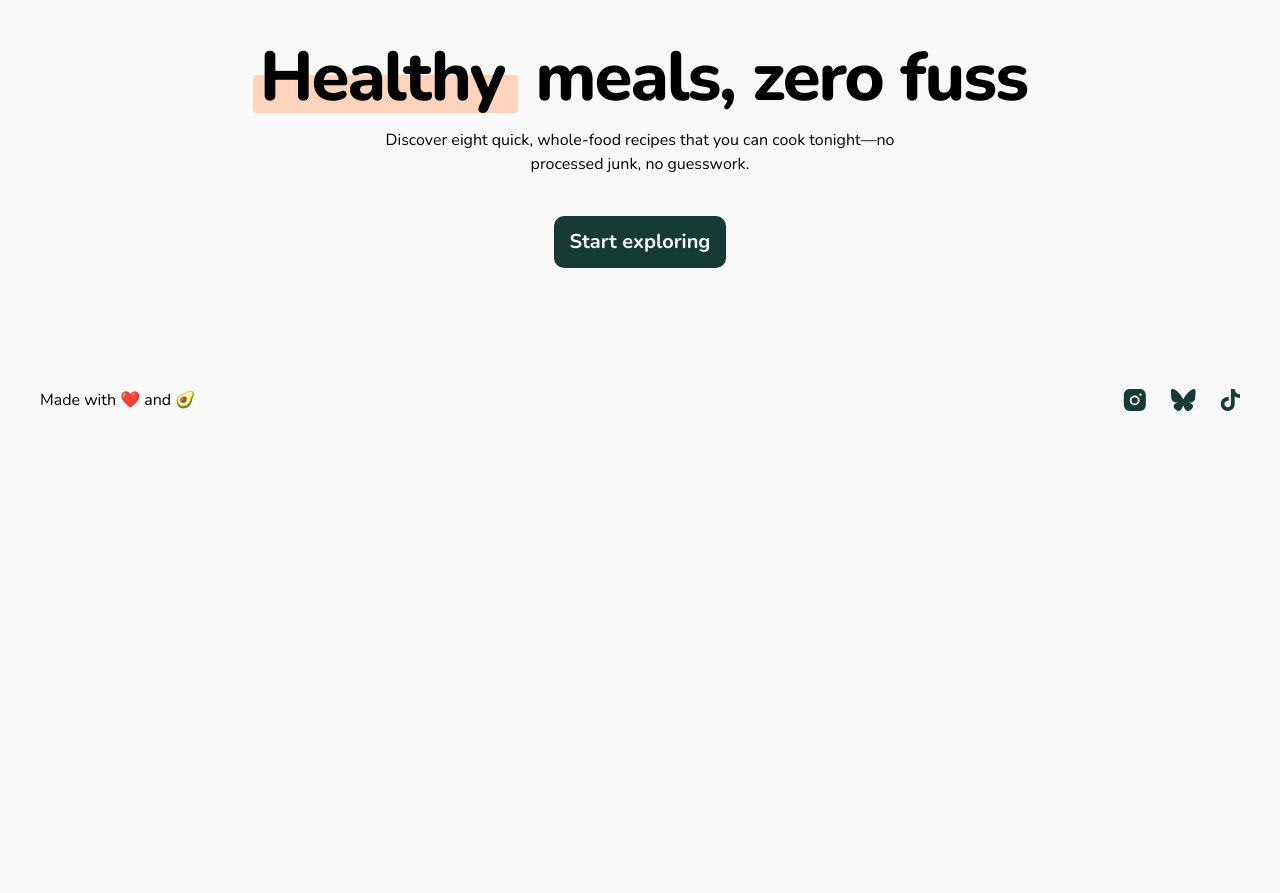
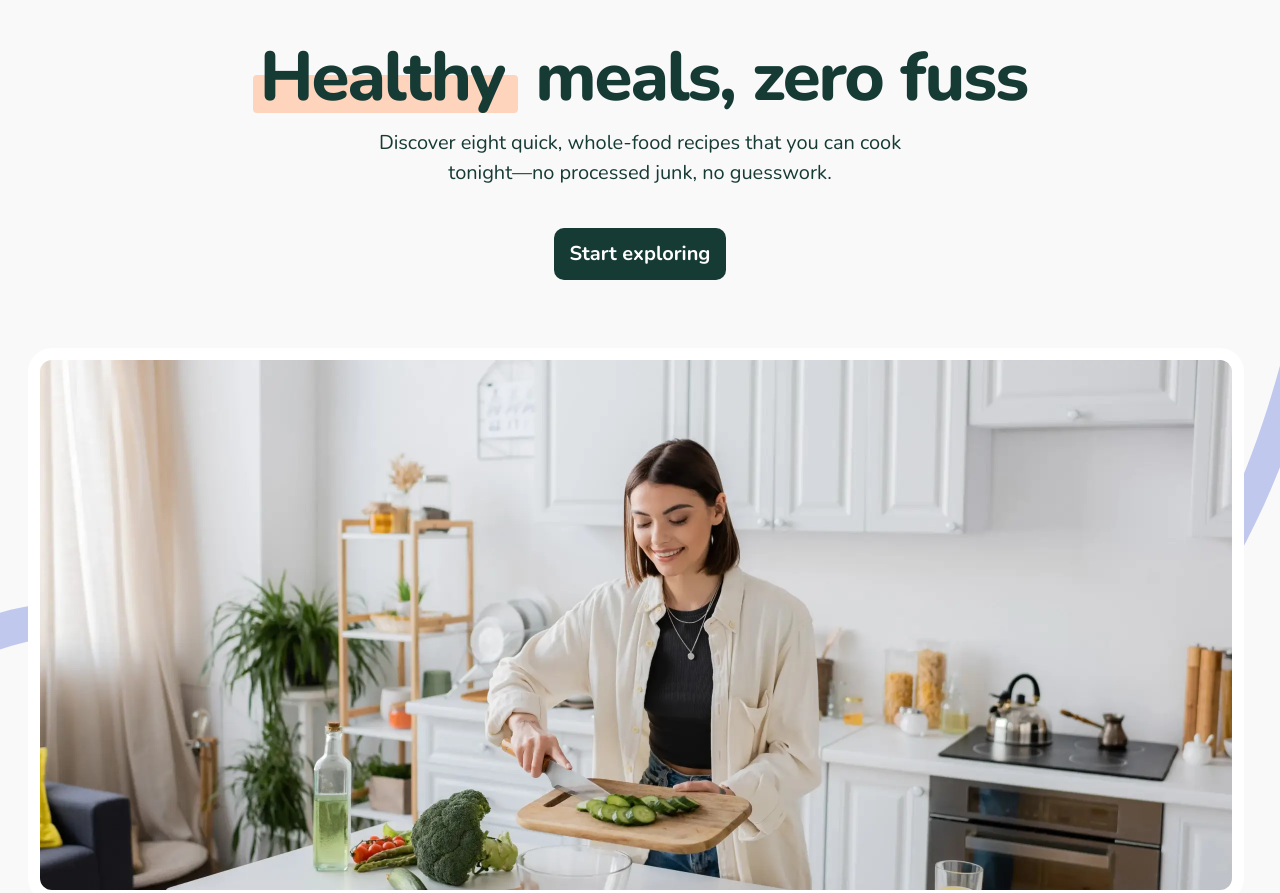
Before and after one commit to humarroquin/recipe-finder-website, a plain HTML site: page index.html in a window 1280 px wide. Shown: the part 140-1033 px from the top of the page. Before the commit the page ends 800 px from the top, so only its background shows below. Drawn offline with Linux system fonts and the light colour scheme.

Commit message:
finished styling the hero section

```diff
--- a/css/base.css
+++ b/css/base.css
@@ -141,9 +141,9 @@ button {
   --fw-700: 700; /* bold */
   --fw-800: 800; /* extra-bold */
 
-  --ls-tight-1: 0.03px;
-  --ls-tight-2: 0.04px;
-  --ls-tight-3: 0.05px;
+  --ls-tight-1: -0.03px;
+  --ls-tight-2: -0.04px;
+  --ls-tight-3: -0.05px;
   --ls-tight-4: -1px;
   --ls-tight-5: -2px;
 
@@ -186,12 +186,14 @@ button {
 }
 
 body {
-  line-height: 1.5;
   -webkit-font-smoothing: antialiased;
 
-  font-size: var(--base-font);
+  font-size: var(--fs-500);
+  line-height: var(--lh-relaxed);
   font-family: var(--ff-body);
-  font-weight: var(--fw-regular);
+  font-weight: var(--fw-400);
+  letter-spacing: var(--ls-tight-2);
+  color: var(--neutral-900);
   background-color: var(--neutral-100);
 }
 
--- a/css/components.css
+++ b/css/components.css
@@ -48,6 +48,10 @@
 }
 
 /* hero */
+.hero__container {
+  position: relative;
+}
+
 .hero__text {
   max-width: 35.25rem;
   margin-inline: auto;
@@ -71,6 +75,21 @@
   border-radius: var(--radius-4);
 }
 
+.hero__img {
+  max-width: 74.5rem;
+  width: 100%;
+  border-radius: var(--radius-12);
+  box-shadow: 0 0 0 12px var(--neutral-0);
+}
+
+.hero__decoration {
+  position: absolute;
+  width: 100%;
+  left: 0;
+  bottom: 5rem;
+  z-index: -1;
+}
+
 /* footer */
 .footer__container {
   padding-block: var(--spacing-800);
--- a/css/utilities.css
+++ b/css/utilities.css
@@ -46,6 +46,10 @@
   margin-bottom: var(--spacing-800);
 }
 
+.mb-1100 {
+  margin-bottom: var(--spacing-1100);
+}
+
 /* padding */
 .py-1100 {
   padding-block: var(--spacing-1100);
--- a/index.html
+++ b/index.html
@@ -23,15 +23,27 @@
     <header></header>
 
     <main>
-      <section class="container hero__container | py-1100 centered-text">
-        <h1 class="h1 mb-300">
-          <span class="hero__highlight">Healthy</span> meals, zero fuss
-        </h1>
-        <p class="hero__text | mb-800">
-          Discover eight quick, whole-food recipes that you can cook tonight—no
-          processed junk, no guesswork.
-        </p>
-        <button class="btn btn--main">Start exploring</button>
+      <section class="hero__container | py-1100 centered-text">
+        <div class="container">
+          <h1 class="h1 mb-300">
+            <span class="hero__highlight">Healthy</span> meals, zero fuss
+          </h1>
+          <p class="hero__text | mb-800">
+            Discover eight quick, whole-food recipes that you can cook
+            tonight—no processed junk, no guesswork.
+          </p>
+          <button class="btn btn--main | mb-1100">Start exploring</button>
+          <img
+            class="hero__img"
+            src="./assets/images/image-home-hero-large.webp"
+            alt=""
+          />
+        </div>
+        <img
+          class="hero__decoration"
+          src="/assets/images/pattern-squiggle-1.svg"
+          alt=""
+        />
       </section>
     </main>
     <!--
```
